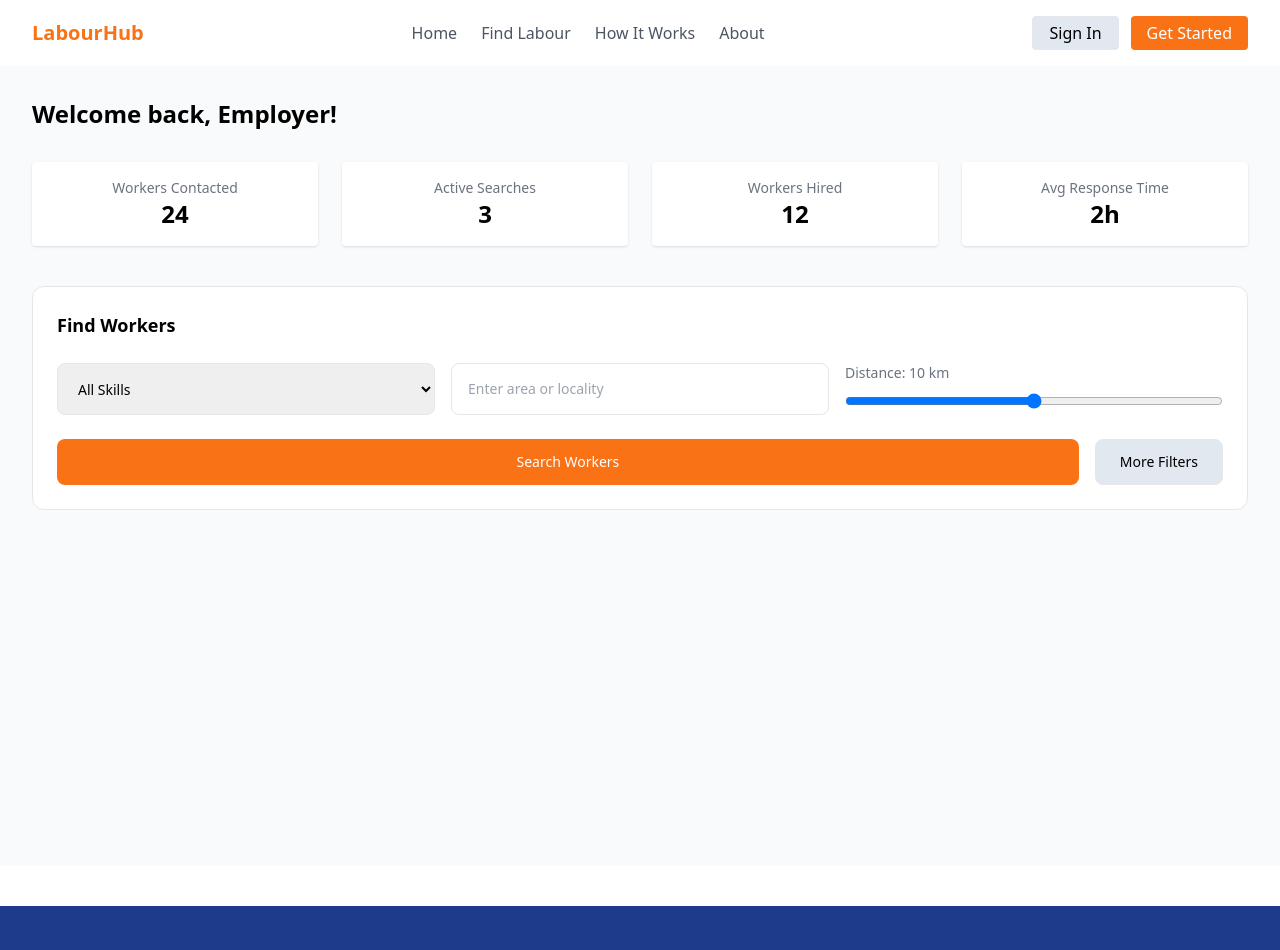
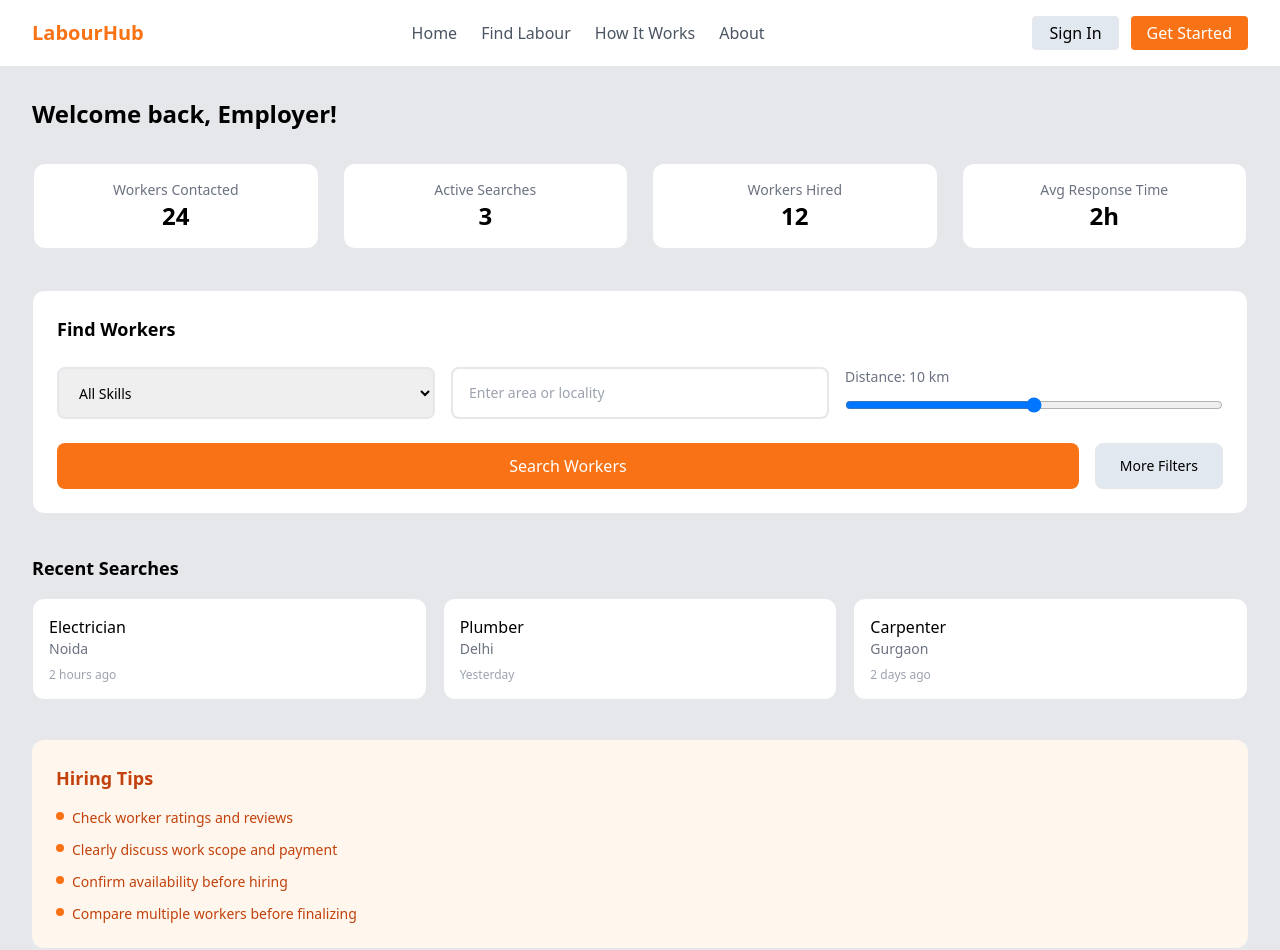
Before and after one commit to ravipchoudhary/labour_hub, a React (Vite) app in the folder labour_hub/: page / in a window 1280 px wide. Shown: the top 950 px of the page. Built offline with nearby package versions, Linux system fonts and the light colour scheme.

Commit message:
next changes

```diff
--- a/labour_hub/src/components/cards/StatCard.tsx
+++ b/labour_hub/src/components/cards/StatCard.tsx
@@ -5,7 +5,7 @@ type Props = {
 
 const StatCard = ({ title, value }: Props) => {
     return (
-        <div className="bg-white p-4 rounded shadow text-center">
+        <div className="bg-white p-4 rounded-xl border hover:shadow-lg hover:-translate-y-1 transition-all duration-300 text-center">
             <p className="text-gray-500 text-sm">{title}</p>
             <h2 className="text-2xl font-bold">{value}</h2>
         </div>
--- a/labour_hub/src/components/cards/WorkerCard.tsx
+++ b/labour_hub/src/components/cards/WorkerCard.tsx
@@ -1,28 +1,30 @@
-import { WorkerStatus } from "../../data/worker";
+// import { WorkerStatus } from "../../data/worker";
 
 type Props = {
     name: string;
+    skills: string[];
+    location: string;
     rating: number;
-    status: WorkerStatus;
-    skills?: string[];
+    available: boolean;
+
 };
 
-const WorkerCard = ({ name, rating, status, skills }: Props) => {
+const WorkerCard = ({ name, rating, available, location, skills }: Props) => {
     return (
-        <div className="bg-white p-4 rounded shadow">
-            <h3 className="font-semibold">{name}</h3>
+        <div className="bg-white p-5 rounded-xl border
+            hover:shadow-lg hover:-translate-y-1 transition-all duration-300">
+            <div className="flex items-center justify-between">
+                <h3 className="font-semibold">{name}</h3>
+                <span className={`text-xs px-2 py-1 rounded-full ${available ? "bg-green-100 text-green-700" : "bg-red-100 text-red-700"}`}>
+                    {available ? "Available" : "Busy"}
+                </span>
+            </div>
             <p className="text-sm text-gray-500">⭐ {rating}</p>
+            <p className="text-sm text-gray-500">{location}</p>
             <div className="flex items-center gap-2 mt-2">
                 <span className="text-sm text-gray-500 bg-gray-100 px-2 py-1 rounded">{skills}</span>
 
-                <span
-                    className={`text-xs px-2 py-1 rounded ${status === "Available"
-                        ? "bg-green-100 text-green-600"
-                        : "bg-red-100 text-red-600"
-                        }`}
-                >
-                    {status}
-                </span>
+
             </div>
             <div className="flex gap-2 mt-4">
                 <button className="bg-orange-500 hover:bg-orange-600 text-white px-3 py-1 rounded">
--- a/labour_hub/src/data/worker.ts
+++ b/labour_hub/src/data/worker.ts
@@ -3,52 +3,59 @@ export type WorkerStatus = "Available" | "Busy";
 export interface Worker {
     id: number;
     name: string;
+    skills: string[];
+    location: string;
     rating: number;
-    status: WorkerStatus;
-    skills: string[];
-}
+    available: boolean;
+};
 
 export const workers: Worker[] = [
     {
         id: 1,
         name: "Ramesh Kumar",
         rating: 4.5,
-        status: "Available",
-        skills: ["Plumber ," , " Electrician"],
+        available: true,
+        location: "Noida",
+        skills: ["Plumber ,", " Electrician"],
     },
     {
         id: 2,
         name: "Suresh Yadav",
         rating: 4.2,
-        status: "Busy",
+        available: false,
+        location: "Noida",
         skills: ["Carpenter"],
     },
     {
         id: 3,
         name: "Vikram Yadav",
         rating: 4.5,
-        status: "Available",
+        available: true,
+        location: "Noida",
         skills: ["Electrician"],
     },
     {
         id: 4,
         name: "Suresh Yadav",
         rating: 4.2,
-        status: "Busy",
+        available: true,
+        location: "Noida",
         skills: ["Carpenter"],
     },
     {
         id: 5,
         name: "Suresh Yadav",
         rating: 4.2,
-        status: "Available",
+        available: true,
+        location: "Noida",
         skills: ["Carpenter"],
     },
     {
         id: 6,
         name: "Suresh Yadav",
         rating: 4.2,
-        status: "Busy",
-        skills: ["Carpenter ,"," Plumber"],
+        available: true,
+        location: "Noida",
+        skills: ["Carpenter ,", " Plumber"],
     },
 ];
--- a/labour_hub/src/index.css
+++ b/labour_hub/src/index.css
@@ -4,8 +4,7 @@
 
 @layer base {
   body {
-    /* background-color: rgb(9, 75, 231);
-    color: rgb(255 255 255); */
-    font-family: ui-sans-serif, system-ui, sans-serif;
+    background-color: rgb(243 244 246 / var(--tw-bg-opacity, 1));
+         font-family: ui-sans-serif, system-ui, sans-serif;
   }
 }
--- a/labour_hub/src/pages/Dashboard.tsx
+++ b/labour_hub/src/pages/Dashboard.tsx
@@ -1,14 +1,15 @@
 import StatCard from "../components/cards/StatCard";
-
+// import { workers } from "../data/worker";
+// import WorkerCard from "../components/cards/WorkerCard";
 const Dashboard = () => {
     return (
-        <div className="bg-gray-50 p-8 min-h-screen">
+        <div className="bg-gray-200 p-8 min-h-screen">
             <h2 className="text-2xl font-semibold mb-6">
                 Welcome back, Employer!
             </h2>
 
-            <div className="mt-8 grid grid-cols-1 gap-6 sm:grid-cols-2 lg:grid-cols-4">
-                <StatCard title="Workers Contacted" value="24" />
+            <div className="mt-8 grid border grid-cols-1 gap-6 sm:grid-cols-2 lg:grid-cols-4">
+                <StatCard value="24" title="Workers Contacted" />
                 <StatCard title="Active Searches" value="3" />
                 <StatCard title="Workers Hired" value="12" />
                 <StatCard title="Avg Response Time" value="2h" />
@@ -17,7 +18,7 @@ const Dashboard = () => {
                 <h2 className="text-lg font-semibold">Find Workers</h2>
 
                 <div className="mt-6 grid grid-cols-1 gap-4 lg:grid-cols-3">
-                    <select className="w-full rounded-lg border px-4 py-3 text-sm focus:outline-none">
+                    <select className="w-full rounded-lg border-2 px-4 py-3 text-sm focus:outline-none">
                         <option>All Skills</option>
                         <option>Electrician</option>
                         <option>Plumber</option>
@@ -27,7 +28,7 @@ const Dashboard = () => {
                     <input
                         type="text"
                         placeholder="Enter area or locality"
-                        className="w-full rounded-lg border px-4 py-3 text-sm focus:outline-none"
+                        className="w-full rounded-lg  border-2 px-4 py-3 text-sm focus:outline-none"
                     />
 
                     <div>
@@ -37,7 +38,7 @@ const Dashboard = () => {
                 </div>
 
                 <div className="mt-6 flex flex-col gap-4 sm:flex-row">
-                    <button className="flex-1 rounded-lg bg-orange-500 hover:bg-orange-600 transition py-3 text-sm font-medium text-white">
+                    <button className="flex-1 rounded-lg bg-orange-500 hover:bg-orange-600 active:scale-95 transition-all duration-200 text-white">
                         Search Workers
                     </button>
 
@@ -47,6 +48,58 @@ const Dashboard = () => {
                     </button>
                 </div>
             </div>
+            <div className="mt-10">
+                <h2 className="mb-4 text-lg font-semibold">Recent Searches</h2>
+                <div className="grid grid-cols-1 gap-4 sm:grid-cols-2 lg:grid-cols-3">
+                    <div className="rounded-xl border bg-white p-4 hover:shadow-md transition">
+                        <p className="font-medium">Electrician</p>
+                        <p className="text-sm text-gray-500">Noida</p>
+                        <p className="mt-2 text-xs text-gray-400">2 hours ago</p>
+                    </div>
+                    <div className="rounded-xl border bg-white p-4 hover:shadow-md transition">
+                        <p className="font-medium">Plumber</p>
+                        <p className="text-sm text-gray-500">Delhi</p>
+                        <p className="mt-2 text-xs text-gray-400">Yesterday</p>
+                    </div>
+                    <div className="rounded-xl border bg-white p-4 hover:shadow-md transition">
+                        <p className="font-medium">Carpenter</p>
+                        <p className="text-sm text-gray-500">Gurgaon</p>
+                        <p className="mt-2 text-xs text-gray-400">2 days ago</p>
+                    </div>
+                </div>
+            </div>
+            <div className="mt-10 rounded-xl bg-orange-50 p-6">
+                <h2 className="text-lg font-semibold text-orange-700">Hiring Tips</h2>
+                <ul className="mt-4 space-y-3 text-sm text-orange-700">
+                    <li className="flex items-start gap-2">
+                        <span className="mt-1 h-2 w-2 rounded-full bg-orange-500"></span>
+                        Check worker ratings and reviews
+                    </li>
+                    <li className="flex items-start gap-2">
+                        <span className="mt-1 h-2 w-2 rounded-full bg-orange-500"></span>
+                        Clearly discuss work scope and payment
+                    </li>
+                    <li className="flex items-start gap-2">
+                        <span className="mt-1 h-2 w-2 rounded-full bg-orange-500"></span>
+                        Confirm availability before hiring
+                    </li>
+                    <li className="flex items-start gap-2">
+                        <span className="mt-1 h-2 w-2 rounded-full bg-orange-500"></span>
+                        Compare multiple workers before finalizing
+                    </li>
+                </ul>
+            </div>
+            {/* <div className="mt-10">
+                <h2 className="mb-4 text-lg font-semiblod"> Available Workers </h2>
+                <div className="grid grid-cols-1 gap-6 sm:grid-cols-2 lg:grid-cols-3">
+                    {workers.map((workar) => (
+                        <WorkerCard
+                            key={Worker.id}
+                            name={workar.name}
+                            skills={wor}/>
+                            ))}
+                </div>
+            </div> */}
         </div>
     );
 };
```
